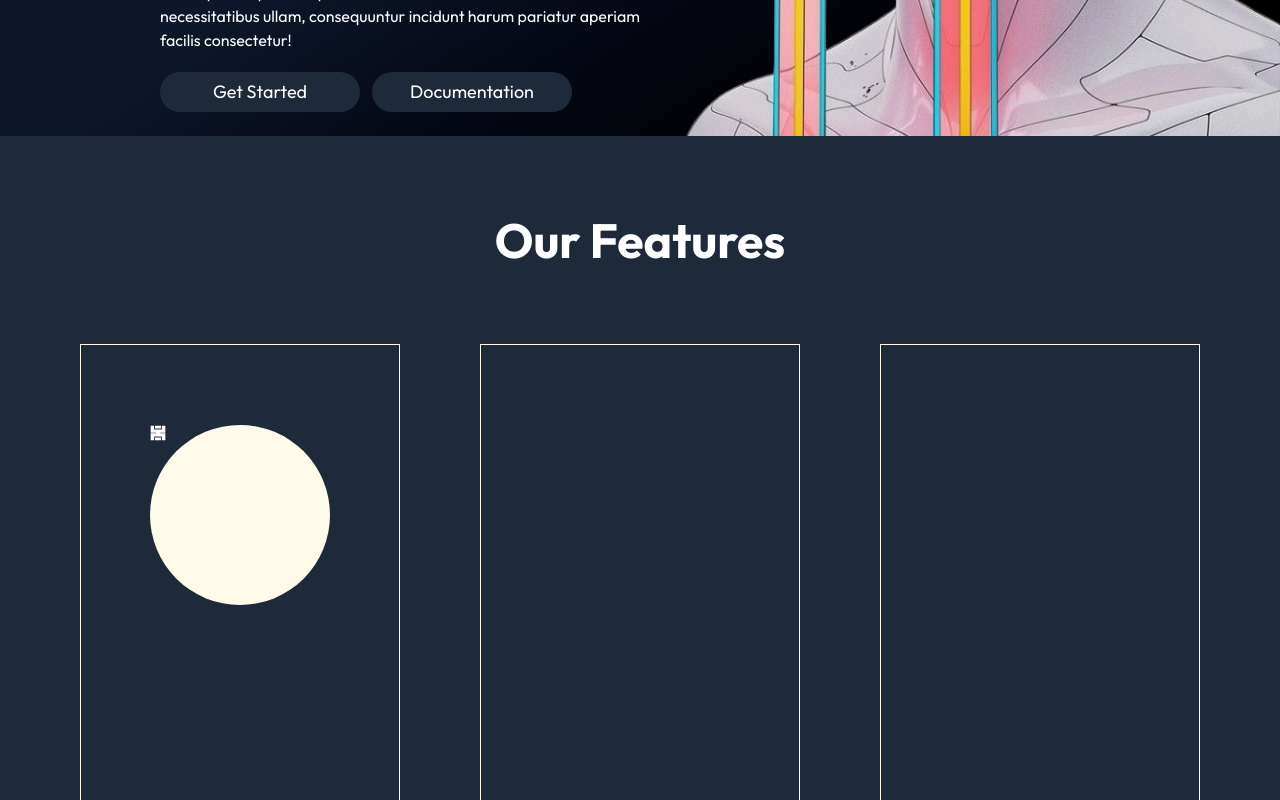
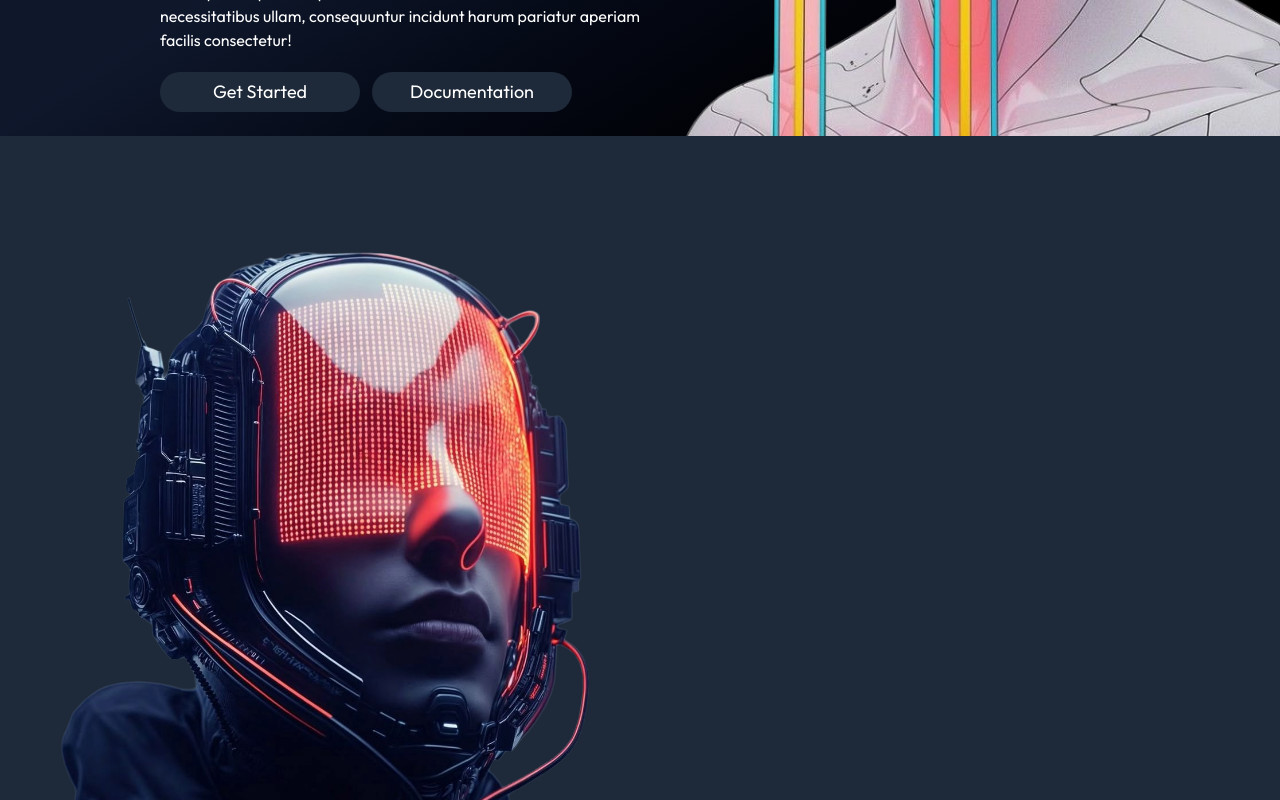
Before and after one commit to Bebsiizcool/TechGeek-React, a React (Vite) app: page / in a window 1280 px wide. Shown: the part 800-1600 px from the top of the page. Built offline with nearby package versions, Linux system fonts and the light colour scheme.

Commit message:
new-page

```diff
--- a/components/Navbar.jsx
+++ b/components/Navbar.jsx
@@ -3,9 +3,15 @@ import { SiTechcrunch } from "react-icons/si";
 import { NavLink, Link } from 'react-router-dom';
 
 const Navbar = () => {
+   const scrolltofeature = () =>{
+    document.getElementById('features').scrollIntoView({
+      behavior: "smooth",
+    })
+  }
+
   return (
     <div className=' w-[95%] m-auto pt-8 '>
-      <nav className='bg-gray-800 flex text-white rounded-full '>
+      <nav className='bg-gray-800 flex text-white rounded-full  '>
 
         <Link
           to="/"
@@ -17,14 +23,14 @@ const Navbar = () => {
         </Link>
 
         <ul className='flex gap-13 p-8 hover:cursor-pointer'>
-          <NavLink> <li>Features</li> </NavLink>
+          <NavLink onClick={scrolltofeature}> <li>Features</li> </NavLink>
           <NavLink> <li>Production</li> </NavLink>
           <NavLink> <li>Services</li> </NavLink>
           <NavLink> <li>Contact</li> </NavLink>
           <NavLink> <li>AboutUS</li> </NavLink>
         </ul>
 
-        <div className='flex ml-165 gap-3 text-lg items-center text-gray-800 '>
+        <div className='flex ml-160 gap-3 text-lg items-center text-gray-800 '>
 
           <Link to='/login'>
           <button className='bg-white rounded-full w-30 h-10 hover:cursor-pointer'>Login</button>
--- a/src/page/Home.jsx
+++ b/src/page/Home.jsx
@@ -1,8 +1,12 @@
 import React from 'react'
 import { Link } from 'react-router-dom'
-import { GiAbstract042 } from "react-icons/gi";
+import { GrDocumentPerformance } from "react-icons/gr";
+import { IoIosCloudDone } from "react-icons/io";
+import { RiSecurePaymentFill } from "react-icons/ri";
 
 const Home = () => {
+
+
   return (
   <div>
     <div className='flex justify-between  bg-gradient-to-br from-gray-900 via-slate-900 to-black'>
@@ -39,23 +43,65 @@ const Home = () => {
     </div>
 
 
-<div className='min-h-screen bg-gray-800'>
+
+<div id="services" className="h-screen bg-gray-800 overflow-hidden">
+
+<div className='mt-15'>
+  <img className='h-dvh'src="/ser33.png " alt="" />
+</div>
+
+
+</div>
+
+
+<div id="services" className="h-screen bg-slate-950 overflow-hidden">
+
+<div className='mt-15'>
+
+</div>
+
+
+</div>
+
+
+<div id= "features" className='min-h-screen bg-gray-800'>
 
 <div className='flex justify-center text-5xl pt-20 font-bold'>
 <h1>Our Features</h1>
 </div>
 
-<div className="flex justify-center mt-20 ">
+<div className="flex  justify-center mt-20 ">
 
-<div className=' pt-20 flex justify-center mx-10 border border-amber-50 w-[25%] h-170'>
-  <div className=' bg-amber-50 rounded-full w-45 h-45'> <GiAbstract042  className='bg-gray-800'/></div>
+<div className=' rounded-4xl flex flex-col items-center mx-10 border border-amber-50 w-[25%] h-170'>
+  <div className=' mt-22 bg-amber-50 rounded-full w-45 h-45  flex  items-center justify-center text-8xl'> <GrDocumentPerformance className='text-gray-800'/>
+  </div>
+  <h1 className='text-3xl font-medium py-5'>Performance</h1>
+  <p className='max-w-xs text-justify'>Lorem ipsum dolor sit amet consectetur adipisicing elit. Ipsum, corporis magni? Distinctio perspiciatis adipisci eligendi esse maiores in, ipsum voluptas dolorum sapiente id corrupti dolore rerum explicabo fuga eveniet accusantium quae. Culpa ea excepturi corrupti explicabo non perferendis ratione reprehenderit.</p>
+  <button className='border border-red-50 px-10 py-3 mt-5 hover:cursor-pointer hover:bg-amber-50 hover:text-gray-800' type="button">Read More</button>
 </div>
-<div className=' mx-10 border border-amber-50 w-[25%] h-170'></div>
-<div className=' mx-10 border border-amber-50 w-[25%] h-170'></div>
+
+
+<div className=' rounded-4xl flex flex-col items-center mx-10 border border-amber-50 w-[25%] h-170'>
+  <div className=' mt-22 bg-amber-50 rounded-full w-45 h-45  flex  items-center justify-center text-8xl'> <IoIosCloudDone className='text-gray-800'/>
+  </div>
+  <h1 className='text-3xl font-medium py-5'>Cloud Integeration</h1>
+  <p className='max-w-xs text-justify'>Lorem ipsum dolor sit amet consectetur adipisicing elit. Ipsum, corporis magni? Distinctio perspiciatis adipisci eligendi esse maiores in, ipsum voluptas dolorum sapiente id corrupti dolore rerum explicabo fuga eveniet accusantium quae. Culpa ea excepturi corrupti explicabo non perferendis ratione reprehenderit.</p>
+  <button className='border border-red-50 px-10 py-3 mt-5 hover:cursor-pointer hover:bg-amber-50 hover:text-gray-800' type="button">Read More</button>
+</div>
+
+<div className=' rounded-4xl flex flex-col items-center mx-10 border border-amber-50 w-[25%] h-170'>
+  <div className=' mt-22 bg-amber-50 rounded-full w-45 h-45  flex  items-center justify-center text-8xl'> <RiSecurePaymentFill className='text-gray-800' />
+  </div>
+  <h1 className='text-3xl font-medium py-5'>Secure Solutions</h1>
+  <p className='max-w-xs text-justify'>Lorem ipsum dolor sit amet consectetur adipisicing elit. Ipsum, corporis magni? Distinctio perspiciatis adipisci eligendi esse maiores in, ipsum voluptas dolorum sapiente id corrupti dolore rerum explicabo fuga eveniet accusantium quae. Culpa ea excepturi corrupti explicabo non perferendis ratione reprehenderit.</p>
+  <button className='border border-red-50 px-10 py-3 mt-5 hover:cursor-pointer hover:bg-amber-50 hover:text-gray-800' type="button">Read More</button>
+</div>
+
 
 </div>
 
 </div>
+
 
 
     </div>
```
Also changed, not shown: public/ser33.png (added).
